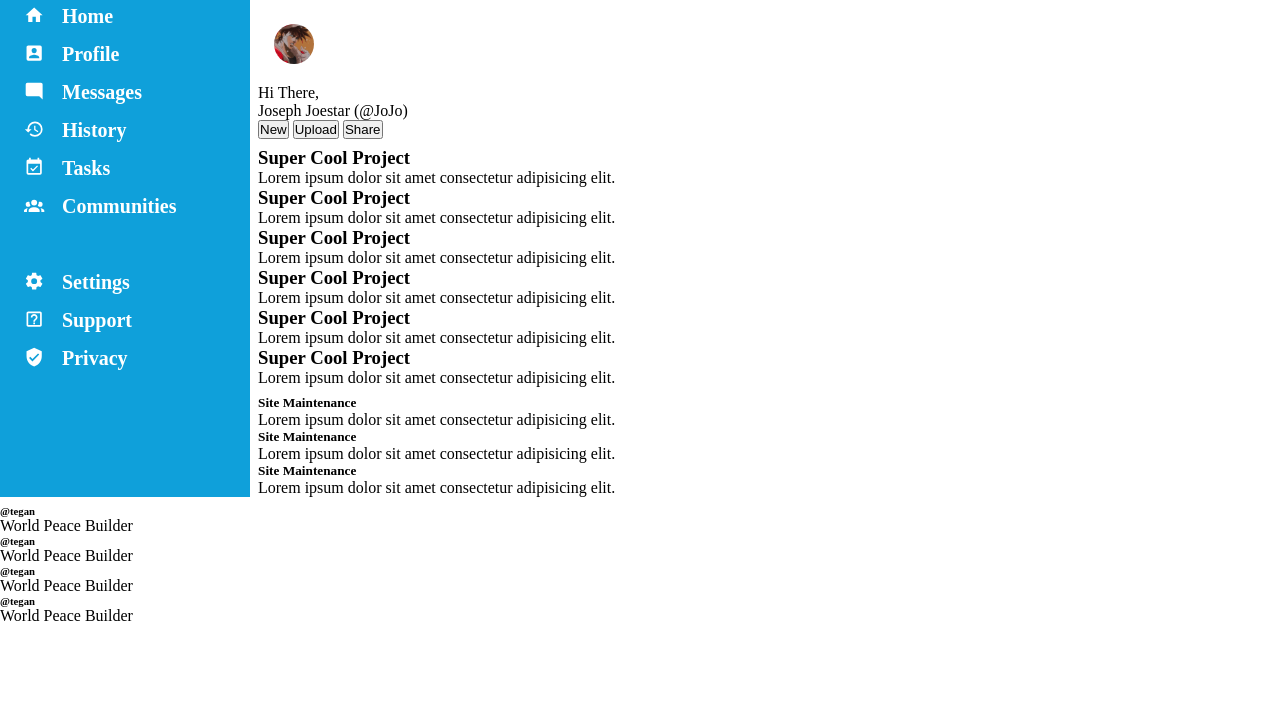
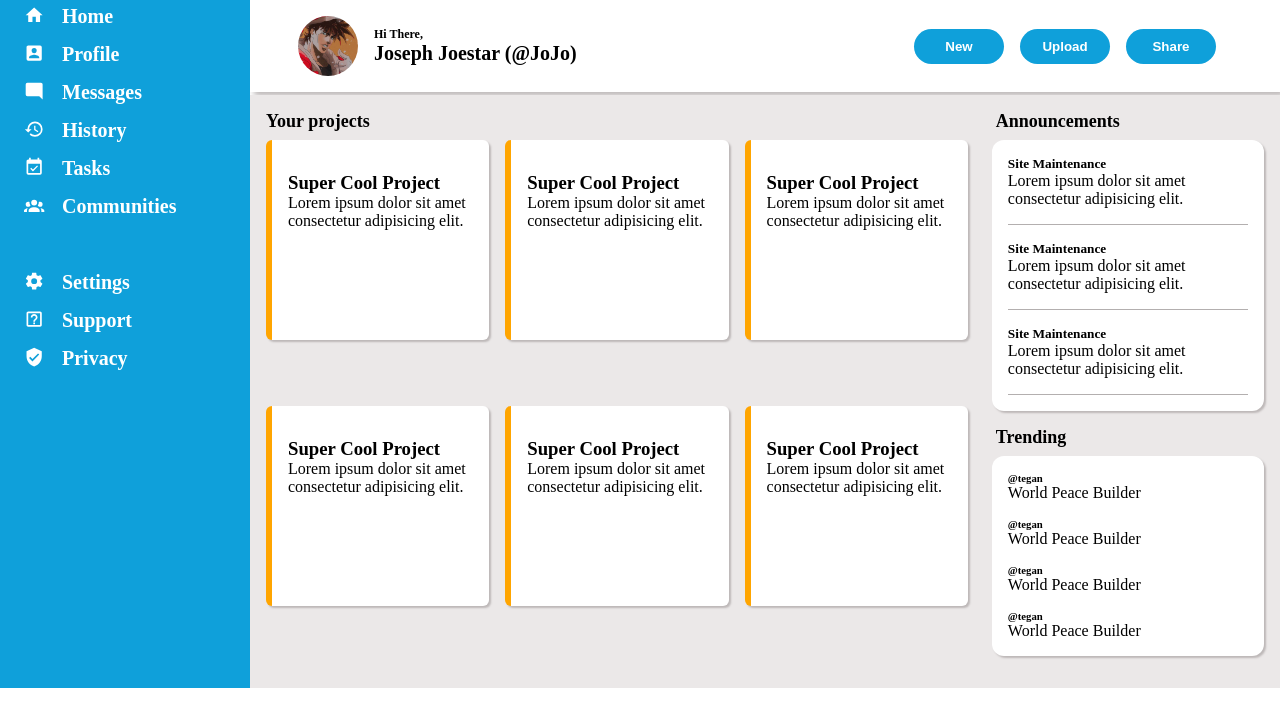
Before and after one commit to Siva-Sai22/Admin-Dashboard, a plain HTML site: page index.html in a window 1280 px wide. Shown: the part 82-800 px from the top of the page. Drawn offline with Linux system fonts and the light colour scheme.

Commit message:
Finish the layout

```diff
--- a/index.html
+++ b/index.html
@@ -22,9 +22,10 @@
         </div>
 
         <div class="actions">
-            <img src="./Assets/Profile pic.jpeg" alt="profile" class="profile-pic" height="40px">
-            <div>Hi There,</div>
-            <div>Joseph Joestar (@JoJo)</div>
+            <div class="actions-profile">
+                <img src="./Assets/Profile pic.jpeg" alt="profile" class="profile-pic" height="60px">
+                <p>Hi There,<br><span>Joseph Joestar (@JoJo)</span></p>
+            </div>
             <button>New</button>
             <button>Upload</button>
             <button>Share</button>
@@ -76,6 +77,8 @@
             </div>
         </div>
 
+        <div class="content">
+            <div style="font-weight: bold; margin-left: 16px; font-size: 18px;">Your projects</div>
             <div class="projects">
                 <div class="project">
                     <h3>Super Cool Project</h3>
@@ -103,21 +106,24 @@
                 </div>
             </div>
 
+            <div style="grid-area: 1/-2/2/-1; font-weight: bold; padding-left: 4px; font-size: 18px;">Announcements</div>
+            <div class="right-col">
                 <div class="announcements">
-            <div>
+                    <div class="cards">
                         <h5>Site Maintenance</h5>
                         <p>Lorem ipsum dolor sit amet consectetur adipisicing elit.</p>
                     </div>
-            <div>
+                    <div class="cards">
                         <h5>Site Maintenance</h5>
                         <p>Lorem ipsum dolor sit amet consectetur adipisicing elit.</p>
                     </div>
-            <div>
+                    <div class="cards">
                         <h5>Site Maintenance</h5>
                         <p>Lorem ipsum dolor sit amet consectetur adipisicing elit.</p>
                     </div>
                 </div>
-
+                <div>
+                    <div style="font-weight: bold; padding-left: 4px; font-size: 18px;">Trending</div>
                     <div class="trending">
                         <div>
                             <h6>@tegan</h6>
@@ -137,5 +143,8 @@
                         </div>
                     </div>
                 </div>
+            </div>
+        </div>
+    </div>
 </body>
 </html>
--- a/style.css
+++ b/style.css
@@ -7,7 +7,6 @@
 .container {
     display: grid;
     grid-template-columns: 250px 4fr;
-    gap: 8px;
 }
 
 .header {
@@ -57,7 +56,7 @@
 }
 
 .dashboard {
-    background-color: rgb(15, 160, 218);
+    background-color: #0fa0da;
     color: white;
     font-weight: bold;
     padding: 16px;
@@ -89,3 +88,100 @@
     align-items: center;
     gap: 16px;
 }
+
+.actions {
+    margin-bottom: 3px;
+    padding: 0 64px 0 32px;
+    box-shadow: 4px 4px 6px rgb(189, 184, 184);
+    grid-column: 2/3;
+    display: grid;
+    grid-template-columns: 1fr 90px 90px 90px;
+    gap: 16px;
+    align-items: center;
+}
+
+.actions-profile {
+    display: flex;
+    align-items: center;
+}
+
+.actions-profile > p {
+    font-weight: bold;
+    font-size: 12px;
+}
+
+.actions-profile > p > span {
+    font-size: 20px;
+}
+
+.actions button {
+    font-weight: bold;
+    border: 0px;
+    border-radius: 24px;
+    background-color: #0fa0da;
+    height: 35px;
+    color: white;
+}
+
+.content {
+    padding-top: 16px;
+    padding-right: 16px;
+    background-color: rgb(235, 232, 232);
+    display: grid;
+    grid-template-columns: 4fr 4fr 3fr;
+    gap: 8px;
+}
+
+.projects {
+    margin-bottom: 32px;
+    padding: 0px 16px;
+    grid-column: 1/3;
+    display: grid;
+    grid-template-columns: repeat(auto-fit, minmax(220px,1fr));
+    gap: 16px;
+}
+
+.project {
+    border-left: 6px solid orange;
+    box-shadow: 2px 2px 2px rgb(189, 184, 184);
+    background-color: white;
+    height: 200px;
+    padding: 32px 16px;
+    border-radius: 6px;
+    display: flex;
+    flex-direction: column;
+}
+
+.right-col {
+    display: flex;
+    flex-direction: column;
+    justify-content: space-between;
+}
+
+.announcements {
+    margin-bottom: 16px;
+    box-shadow: 2px 2px 2px rgb(189, 184, 184);
+    border-radius: 12px;
+    background-color: white;
+    padding: 16px 16px;
+    display: flex;
+    flex-direction: column;
+    gap: 16px;
+}
+
+.cards {
+    border-bottom: 1px solid rgb(179, 175, 175);
+    padding-bottom: 16px;
+}
+
+.trending {
+    margin-bottom: 32px;
+    margin-top: 8px;
+    box-shadow: 2px 2px 2px rgb(189, 184, 184);
+    border-radius: 12px;
+    background-color: white;
+    padding: 16px 16px;
+    display: flex;
+    flex-direction: column;
+    gap: 16px;
+}
```
Lines whose indentation alone changed are shown as unchanged.
